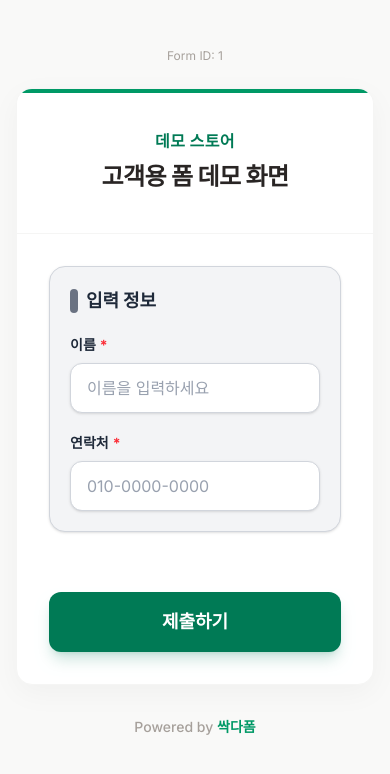
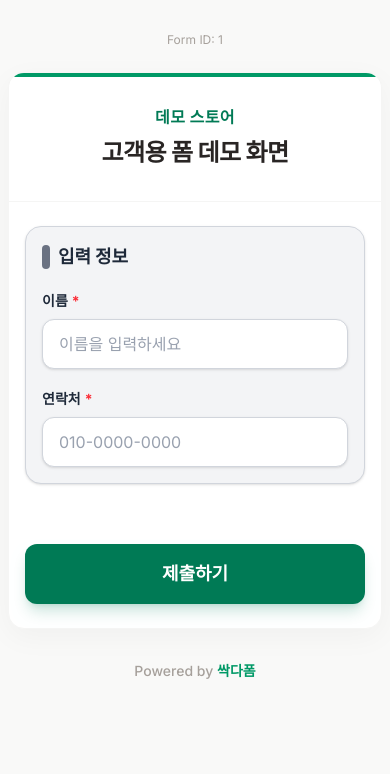
Before and after one commit to hannune-s/ssakdaform, a Next.js app: page /form/1 in a window 390 px wide. Shown: the top 774 px of the page. Built offline with nearby package versions, Linux system fonts and the light colour scheme.

Commit message:
style: 모바일 화면에서 폼 뷰가 꽉 차게 보이도록 래퍼 및 내부 패딩(여백) 최적화

```diff
--- a/src/app/form/[id]/page.tsx
+++ b/src/app/form/[id]/page.tsx
@@ -155,7 +155,7 @@ export default function CustomerFormPage() {
   };
 
   return (
-    <div className="min-h-screen bg-[#F9F9F8] flex flex-col items-center py-12 px-4 font-sans selection:bg-emerald-100 selection:text-emerald-900 relative">
+    <div className="min-h-screen bg-[#F9F9F8] flex flex-col items-center py-8 sm:py-12 px-2 sm:px-4 font-sans selection:bg-emerald-100 selection:text-emerald-900 relative">
 
       <div className="mb-6 text-stone-400 text-xs font-mono">
         Form ID: {params.id}
@@ -163,13 +163,13 @@ export default function CustomerFormPage() {
 
       <div className="w-full max-w-lg bg-white rounded-2xl shadow-[0_8px_30px_rgb(0,0,0,0.04)] overflow-hidden border border-stone-100">
 
-        <div className="bg-white px-8 py-10 text-center relative border-b border-stone-100">
+        <div className="bg-white px-5 sm:px-8 py-8 sm:py-10 text-center relative border-b border-stone-100">
           <div className="absolute top-0 left-0 w-full h-1 bg-emerald-600"></div>
           <p className="text-emerald-700 text-base font-bold tracking-wide mb-2">{data.storeName}</p>
           <h1 className="text-2xl sm:text-3xl font-bold text-stone-800 tracking-tight">{data.formTitle}</h1>
         </div>
 
-        <div className="p-8 sm:p-10">
+        <div className="px-4 sm:px-10 py-6 sm:py-10">
           <form className="space-y-7" onSubmit={handleSubmit}>
             {(() => {
               const senderFields = data.fields.filter((f: any) => f.label.includes('보내는 분'));
@@ -248,7 +248,7 @@ export default function CustomerFormPage() {
               return (
                 <div className="space-y-8">
                   {senderFields.length > 0 && (
-                    <div className="bg-slate-100 border border-slate-300 rounded-2xl p-5 sm:p-7 shadow-sm">
+                    <div className="bg-slate-100 border border-slate-300 rounded-2xl p-4 sm:p-7 shadow-sm">
                       <h3 className="font-extrabold text-slate-800 mb-5 text-lg flex items-center gap-2">
                         <span className="w-2 h-6 bg-slate-600 rounded-full inline-block"></span>
                         보내는 분 (발송인)
@@ -260,7 +260,7 @@ export default function CustomerFormPage() {
                   )}
 
                   {receiverFields.length > 0 && (
-                    <div className="bg-[#F6F1EA] border border-[#E8DCC9] rounded-2xl p-5 sm:p-7 shadow-sm">
+                    <div className="bg-[#F6F1EA] border border-[#E8DCC9] rounded-2xl p-4 sm:p-7 shadow-sm">
                       <h3 className="font-extrabold text-[#5C4D3C] mb-5 text-lg flex items-center gap-2">
                         <span className="w-2 h-6 bg-[#8B7355] rounded-full inline-block"></span>
                         받는 분 (수령인)
@@ -272,7 +272,7 @@ export default function CustomerFormPage() {
                   )}
 
                   {otherFields.length > 0 && (
-                    <div className="bg-gray-100 border border-gray-300 rounded-2xl p-5 sm:p-7 shadow-sm">
+                    <div className="bg-gray-100 border border-gray-300 rounded-2xl p-4 sm:p-7 shadow-sm">
                       <h3 className="font-extrabold text-gray-800 mb-5 text-lg flex items-center gap-2">
                         <span className="w-2 h-6 bg-gray-500 rounded-full inline-block"></span>
                         {(senderFields.length > 0 || receiverFields.length > 0) ? '기타 정보' : '입력 정보'}
--- a/src/app/preview/page.tsx
+++ b/src/app/preview/page.tsx
@@ -72,16 +72,16 @@ export default function PreviewPage() {
   };
 
   return (
-    <div className="min-h-screen bg-[#F9F9F8] flex flex-col items-center py-12 px-4 font-sans selection:bg-emerald-100 selection:text-emerald-900 relative">
+    <div className="min-h-screen bg-[#F9F9F8] flex flex-col items-center py-8 sm:py-12 px-2 sm:px-4 font-sans selection:bg-emerald-100 selection:text-emerald-900 relative">
       <div className="w-full max-w-lg bg-white rounded-2xl shadow-[0_8px_30px_rgb(0,0,0,0.04)] overflow-hidden border border-stone-100">
 
-        <div className="bg-white px-8 py-10 text-center relative border-b border-stone-100">
+        <div className="bg-white px-5 sm:px-8 py-8 sm:py-10 text-center relative border-b border-stone-100">
           <div className="absolute top-0 left-0 w-full h-1 bg-emerald-600"></div>
           <p className="text-emerald-700 text-base font-bold tracking-wide mb-2">{data.storeName}</p>
           <h1 className="text-2xl sm:text-3xl font-bold text-stone-800 tracking-tight">{data.formTitle}</h1>
         </div>
 
-        <div className="p-8 sm:p-10">
+        <div className="px-4 sm:px-10 py-6 sm:py-10">
           <form className="space-y-7" onSubmit={(e) => e.preventDefault()}>
             {(() => {
               const senderFields = data.fields.filter((f: any) => f.label.includes('보내는 분'));
@@ -160,7 +160,7 @@ export default function PreviewPage() {
               return (
                 <div className="space-y-8">
                   {senderFields.length > 0 && (
-                    <div className="bg-slate-100 border border-slate-300 rounded-2xl p-5 sm:p-7 shadow-sm">
+                    <div className="bg-slate-100 border border-slate-300 rounded-2xl p-4 sm:p-7 shadow-sm">
                       <h3 className="font-extrabold text-slate-800 mb-5 text-lg flex items-center gap-2">
                         <span className="w-2 h-6 bg-slate-600 rounded-full inline-block"></span>
                         보내는 분 (발송인)
@@ -172,7 +172,7 @@ export default function PreviewPage() {
                   )}
 
                   {receiverFields.length > 0 && (
-                    <div className="bg-[#F6F1EA] border border-[#E8DCC9] rounded-2xl p-5 sm:p-7 shadow-sm">
+                    <div className="bg-[#F6F1EA] border border-[#E8DCC9] rounded-2xl p-4 sm:p-7 shadow-sm">
                       <h3 className="font-extrabold text-[#5C4D3C] mb-5 text-lg flex items-center gap-2">
                         <span className="w-2 h-6 bg-[#8B7355] rounded-full inline-block"></span>
                         받는 분 (수령인)
@@ -184,7 +184,7 @@ export default function PreviewPage() {
                   )}
 
                   {otherFields.length > 0 && (
-                    <div className="bg-gray-100 border border-gray-300 rounded-2xl p-5 sm:p-7 shadow-sm">
+                    <div className="bg-gray-100 border border-gray-300 rounded-2xl p-4 sm:p-7 shadow-sm">
                       <h3 className="font-extrabold text-gray-800 mb-5 text-lg flex items-center gap-2">
                         <span className="w-2 h-6 bg-gray-500 rounded-full inline-block"></span>
                         {(senderFields.length > 0 || receiverFields.length > 0) ? '기타 정보' : '입력 정보'}
```
